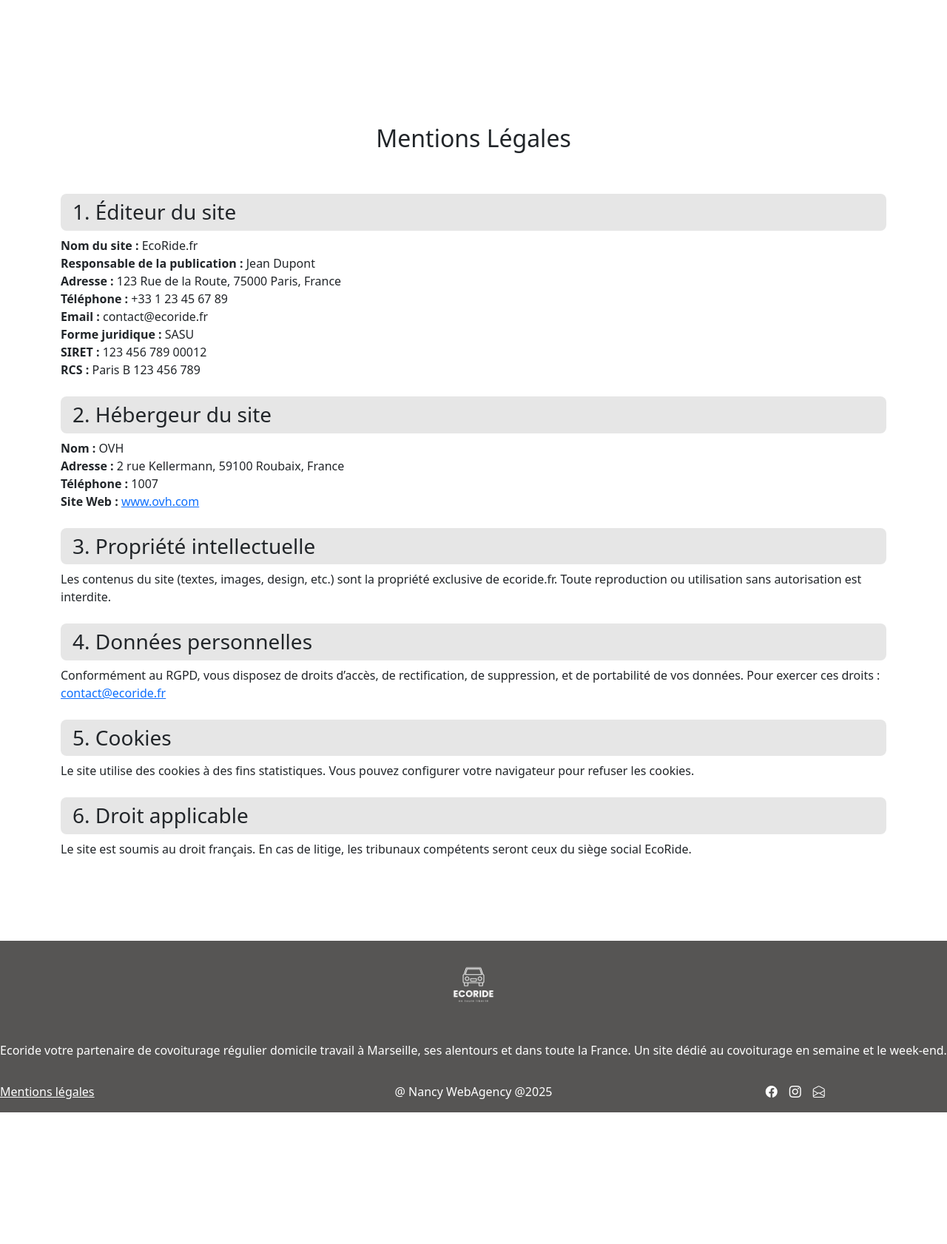
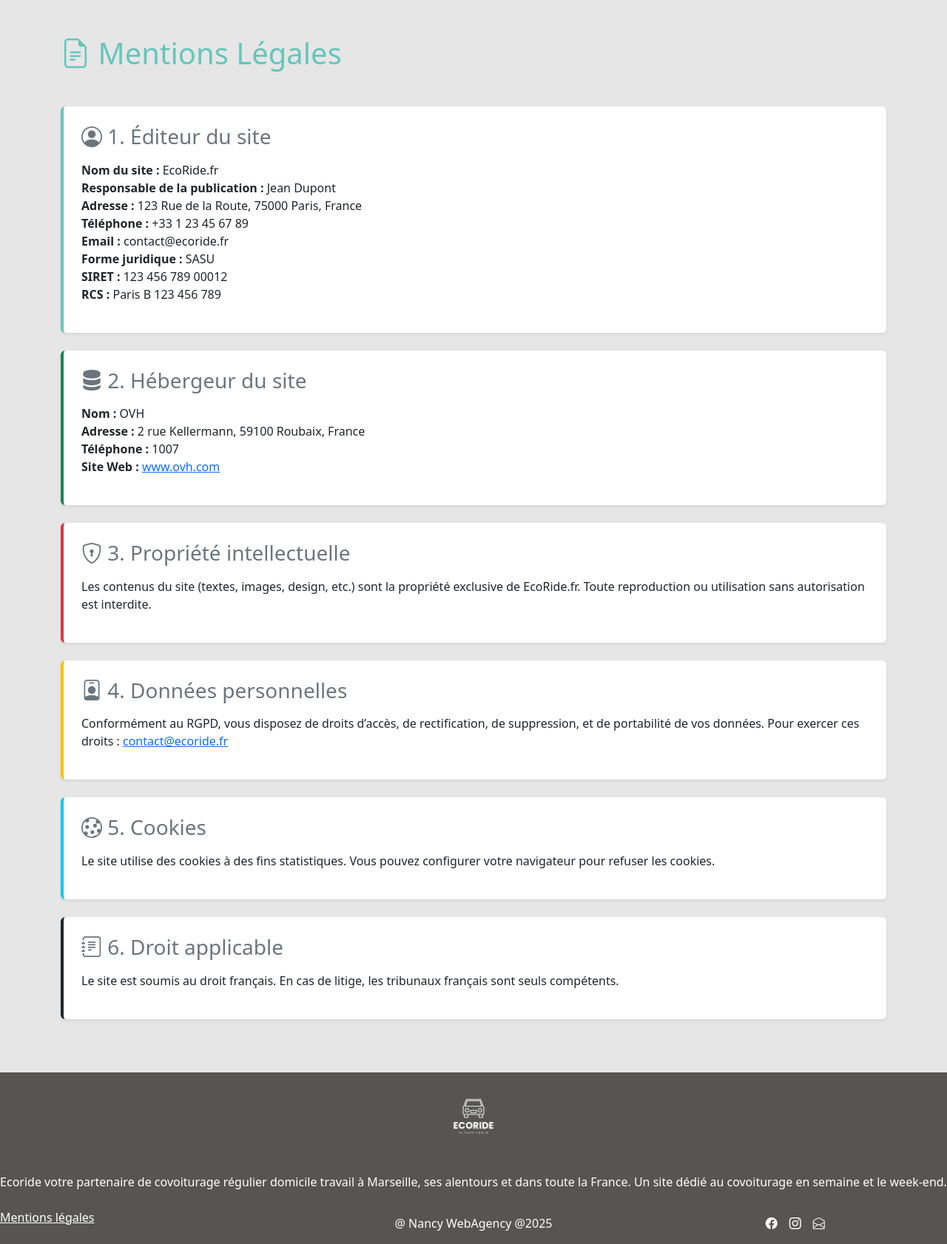
Before and after one commit to nancyh13500/ecoride_ecf, a PHP site: page /pages/mentions_legales.php in a window 1280 px wide. Shown: the whole page at 74% size. Before the commit the page ends 1504 px from the top, so only its background shows below. Run offline with PHP 8.4, Linux system fonts and the light colour scheme.

Commit message:
update mentions legales

```diff
--- a/assets/css/style.css
+++ b/assets/css/style.css
@@ -333,6 +333,10 @@ nav {
     background-color: var(--dark);
 }
 
+.bi-person {
+    font-size: 3rem;
+}
+
 /*end footer*/
 
 /*media queries*/
--- a/pages/mentions_legales.php
+++ b/pages/mentions_legales.php
@@ -3,61 +3,81 @@ require_once __DIR__ . "/../templates/header.php";
 
 ?>
 
-<section class="mentions_legales">
-    <div class="container my-5 py-5">
-        <h2 class="mt-4 py-5 text-center">Mentions Légales</h2>
+<section class="mentions_legales bg-light py-5">
+    <div class="container">
+        <h1 class="text-primary mb-5">
+            <i class="bi bi-file-earmark-text"></i> Mentions Légales
+        </h1>
 
-        <section class="mb-4">
-            <h3 class="bg-light rounded-3 ps-3 pt-2 pb-2">1. Éditeur du site</h3>
+        <!-- Éditeur du site -->
+        <section class="bg-white p-4 rounded shadow-sm mb-4 border-start border-primary border-4">
+            <h3 class="text-secondary mb-3">
+                <i class="bi bi-person-circle"></i> 1. Éditeur du site
+            </h3>
             <p>
-                <strong>Nom du site : </strong>EcoRide.fr<br>
-                <strong>Responsable de la publication : </strong>Jean Dupont<br>
-                <strong>Adresse : </strong>123 Rue de la Route, 75000 Paris, France<br>
-                <strong>Téléphone : </strong>+33 1 23 45 67 89<br>
-                <strong>Email : </strong>contact@ecoride.fr<br>
-                <strong>Forme juridique : </strong>SASU<br>
-                <strong>SIRET : </strong>123 456 789 00012<br>
-                <strong>RCS : </strong>Paris B 123 456 789
+                <strong>Nom du site :</strong> EcoRide.fr<br>
+                <strong>Responsable de la publication :</strong> Jean Dupont<br>
+                <strong>Adresse :</strong> 123 Rue de la Route, 75000 Paris, France<br>
+                <strong>Téléphone :</strong> +33 1 23 45 67 89<br>
+                <strong>Email :</strong> contact@ecoride.fr<br>
+                <strong>Forme juridique :</strong> SASU<br>
+                <strong>SIRET :</strong> 123 456 789 00012<br>
+                <strong>RCS :</strong> Paris B 123 456 789
             </p>
         </section>
 
-        <section class="mb-4">
-            <h3 class="bg-light rounded-3 ps-3 pt-2 pb-2">2. Hébergeur du site</h3>
+        <!-- Hébergeur -->
+        <section class="bg-white p-4 rounded shadow-sm mb-4 border-start border-success border-4">
+            <h3 class="text-secondary mb-3">
+                <i class="bi bi-server"></i> 2. Hébergeur du site
+            </h3>
             <p>
-                <strong>Nom : </strong>OVH<br>
-                <strong>Adresse : </strong>2 rue Kellermann, 59100 Roubaix, France<br>
-                <strong>Téléphone : </strong>1007<br>
-                <strong>Site Web : </strong> <a href="https://www.ovh.com" target="_blank">www.ovh.com</a>
+                <strong>Nom :</strong> OVH<br>
+                <strong>Adresse :</strong> 2 rue Kellermann, 59100 Roubaix, France<br>
+                <strong>Téléphone :</strong> 1007<br>
+                <strong>Site Web :</strong> <a href="https://www.ovh.com" target="_blank">www.ovh.com</a>
             </p>
         </section>
 
-        <section class="mb-4">
-            <h3 class="bg-light rounded-3 ps-3 pt-2 pb-2">3. Propriété intellectuelle</h3>
+        <!-- Propriété intellectuelle -->
+        <section class="bg-white p-4 rounded shadow-sm mb-4 border-start border-danger border-4">
+            <h3 class="text-secondary mb-3">
+                <i class="bi bi-shield-lock"></i> 3. Propriété intellectuelle
+            </h3>
             <p>
-                Les contenus du site (textes, images, design, etc.) sont la propriété exclusive de ecoride.fr.
+                Les contenus du site (textes, images, design, etc.) sont la propriété exclusive de EcoRide.fr.
                 Toute reproduction ou utilisation sans autorisation est interdite.
             </p>
         </section>
 
-        <section class="mb-4">
-            <h3 class="bg-light rounded-3 ps-3 pt-2 pb-2">4. Données personnelles</h3>
+        <!-- Données personnelles -->
+        <section class="bg-white p-4 rounded shadow-sm mb-4 border-start border-warning border-4">
+            <h3 class="text-secondary mb-3">
+                <i class="bi bi-person-badge"></i> 4. Données personnelles
+            </h3>
             <p>
                 Conformément au RGPD, vous disposez de droits d’accès, de rectification, de suppression, et de portabilité
                 de vos données. Pour exercer ces droits : <a href="mailto:contact@ecoride.fr">contact@ecoride.fr</a>
             </p>
         </section>
 
-        <section class="mb-4">
-            <h3 class="bg-light rounded-3 ps-3 pt-2 pb-2">5. Cookies</h3>
+        <!-- Cookies -->
+        <section class="bg-white p-4 rounded shadow-sm mb-4 border-start border-info border-4">
+            <h3 class="text-secondary mb-3">
+                <i class="bi bi-cookie"></i> 5. Cookies
+            </h3>
             <p>
                 Le site utilise des cookies à des fins statistiques. Vous pouvez configurer votre navigateur pour refuser les cookies.
             </p>
         </section>
 
-        <section>
-            <h3 class="bg-light rounded-3 ps-3 pt-2 pb-2">6. Droit applicable</h3>
+        <!-- Droit applicable -->
+        <section class="bg-white p-4 rounded shadow-sm mb-4 border-start border-dark border-4">
+            <h3 class="text-secondary mb-3">
+                <i class="bi bi-journal-text"></i> 6. Droit applicable
+            </h3>
             <p>
-                Le site est soumis au droit français. En cas de litige, les tribunaux compétents seront ceux du siège social EcoRide.
+                Le site est soumis au droit français. En cas de litige, les tribunaux français sont seuls compétents.
             </p>
         </section>
     </div>
--- a/templates/footer.php
+++ b/templates/footer.php
@@ -7,7 +7,10 @@
         <p class="col-md-12 text-center text-white align-items-center text-body-dark mt-3">
             Ecoride votre partenaire de covoiturage régulier domicile travail à Marseille, ses alentours et dans toute la France. Un site dédié au covoiturage en semaine et le week-end.
         </p>
-        <a href="/pages/mentions_legales.php" class="col-md-4 align-items-end text-white">Mentions légales</a>
+        <p class="col-md-4 justify-content-center align-items-center">
+            <a href="/pages/mentions_legales.php" class="text-white">Mentions légales</a>
+
+        </p>
 
         <p class="col-md-4 text-center text-white align-items-center text-body-dark mt-3">@ Nancy WebAgency @2025</p>
 
```
